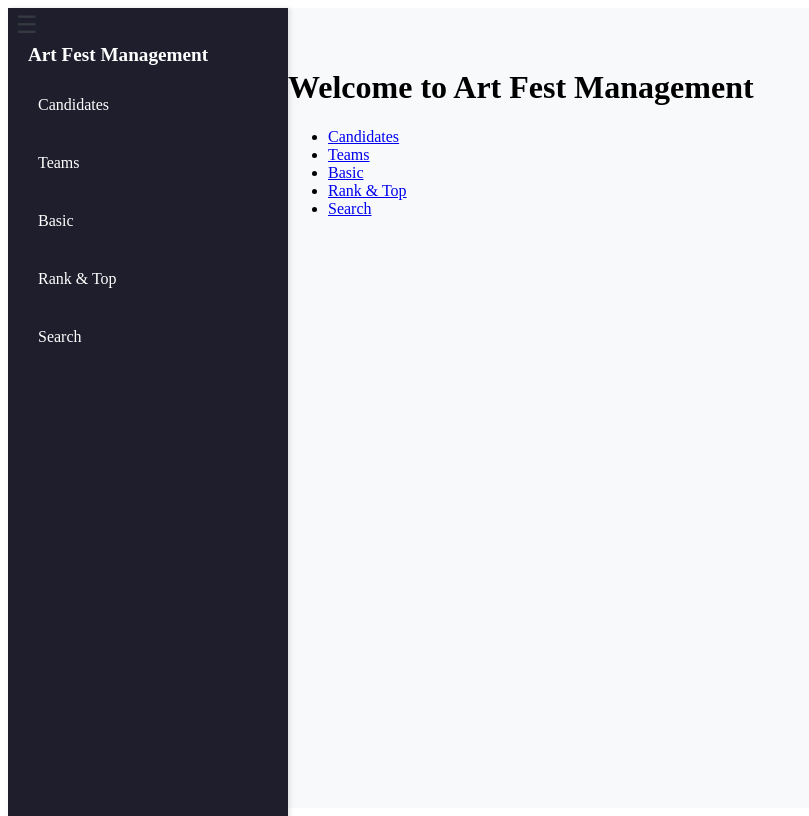
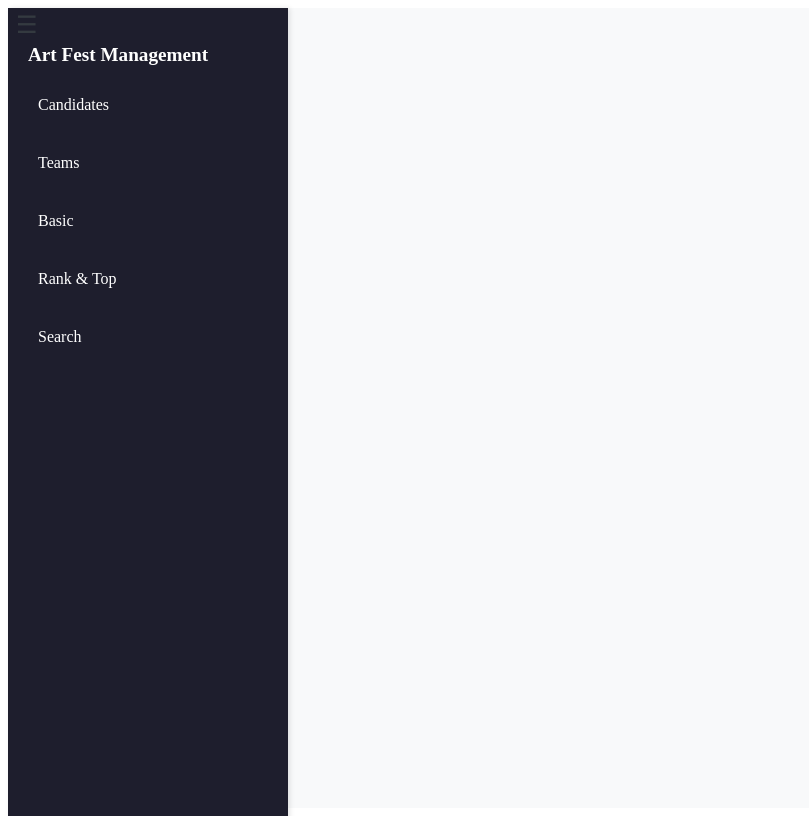
Before and after one commit to Javadamkd/art-fest-management, a Next.js app: page / in a window 1280 px wide. Shown: the whole page, without its empty margins (0-809 px from the left). Built offline with nearby package versions, Linux system fonts and the light colour scheme.

Commit message:
Update index.js

```diff
--- a/pages/index.js
+++ b/pages/index.js
@@ -1,42 +1,10 @@
 // pages/index.js
-import Link from 'next/link';
 import Layout from '../components/Layout';
 
 export default function Home() {
   return (
     <Layout>
-      <div className="card">
-        <h1>Welcome to Art Fest Management</h1>
-        <nav>
-          <ul>
-            <li>
-              <Link href="/candidates" legacyBehavior>
-                <a>Candidates</a>
-              </Link>
-            </li>
-            <li>
-              <Link href="/teams" legacyBehavior>
-                <a>Teams</a>
-              </Link>
-            </li>
-            <li>
-              <Link href="/basic" legacyBehavior>
-                <a>Basic</a>
-              </Link>
-            </li>
-            <li>
-              <Link href="/rank-top" legacyBehavior>
-                <a>Rank & Top</a>
-              </Link>
-            </li>
-            <li>
-              <Link href="/search" legacyBehavior>
-                <a>Search</a>
-              </Link>
-            </li>
-          </ul>
-        </nav>
-      </div>
+      {/* Keep this area blank */}
     </Layout>
   );
 }
```
